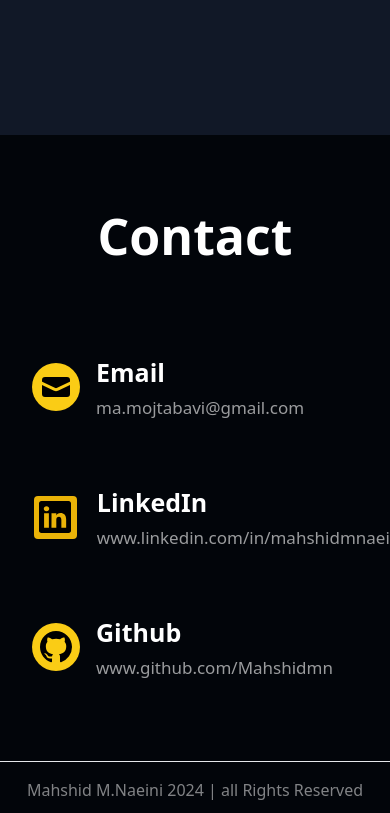
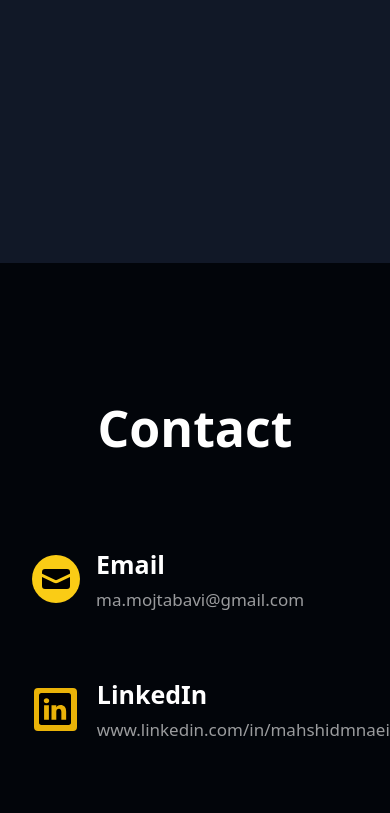
Before and after one commit to Mahshidmn/Portfolio, a Next.js app: page / in a window 390 px wide. Shown: the part 10780-11593 px from the top of the page. Built offline with nearby package versions, Linux system fonts and the light colour scheme.

Commit message:
Top padding on Skills and Services updated

```diff
--- a/components/Footer.tsx
+++ b/components/Footer.tsx
@@ -8,7 +8,7 @@ import { BsGithub, BsLinkedin } from 'react-icons/bs';
 const Footer = () => {
   return (
     <section id="footer">
-        <div className='pt-[4rem] md:pt-[8rem] pb-[5rem] bg-[#02050a]'>
+        <div className='pt-[8rem] md:pt-[8rem] pb-[5rem] bg-[#02050a]'>
             <h1 className='font-bold text-white text-[50px] mb-[3rem] mx-auto text-center'>Contact</h1>
             <div className='flex flex-col pb-[3rem] border-gray-400  sm:ml-[1rem] ml-[2rem] md:ml-[6rem]'>
                 <div className='flex items-center justify-start space-x-4 py-[2rem] '>
--- a/components/Services.tsx
+++ b/components/Services.tsx
@@ -4,7 +4,7 @@ import React from 'react'
 const Services = () => {
   return (
     <section id="services">
-        <div className='bg-[#02050a] pt-[4rem] md:pt-[8rem] pb-[5rem] flex flex-col'>
+        <div className='bg-[#02050a] pt-[8rem] md:pt-[8rem] pb-[5rem] flex flex-col'>
             <p className='font-bold text-white text-[50px] mb-[5rem] mx-auto'>
                 My <span className='text-yellow-400'>Services</span>
             </p>
--- a/components/Skills.tsx
+++ b/components/Skills.tsx
@@ -5,7 +5,7 @@ import SkillsLanguages from './SkillsLanguages';
 const Skills = () => {
   return (
     <section id="skills">
-        <div className='pt-[4rem] md:pt-[8rem] pb-[5rem] bg-[#02050a] flex flex-col text-center'>
+        <div className='pt-[8rem] md:pt-[8rem] pb-[5rem] bg-[#02050a] flex flex-col text-center'>
             <div>
                 <h1 className='font-bold text-white text-[50px] mb-[2rem] mx-auto'>
                     Skills
```
